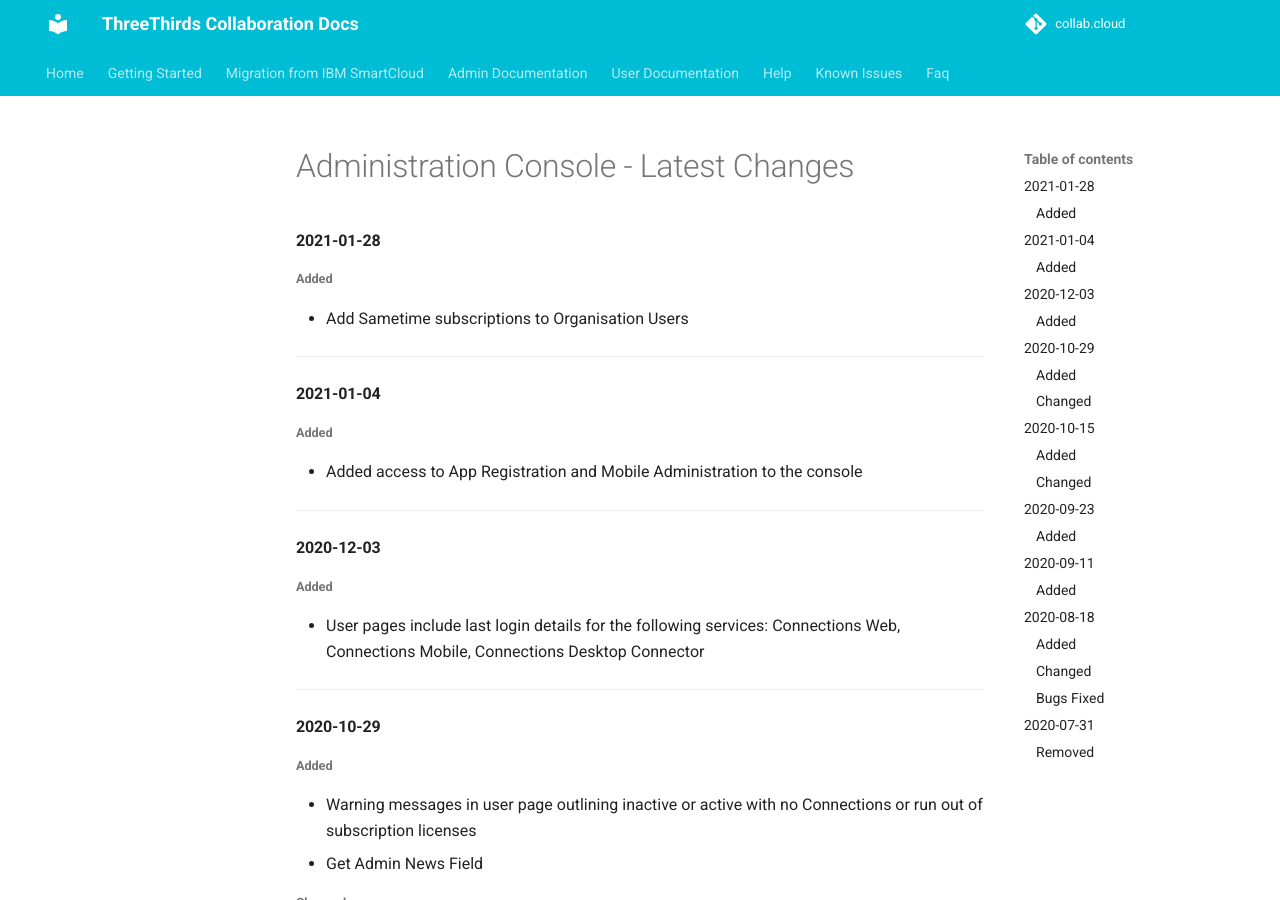
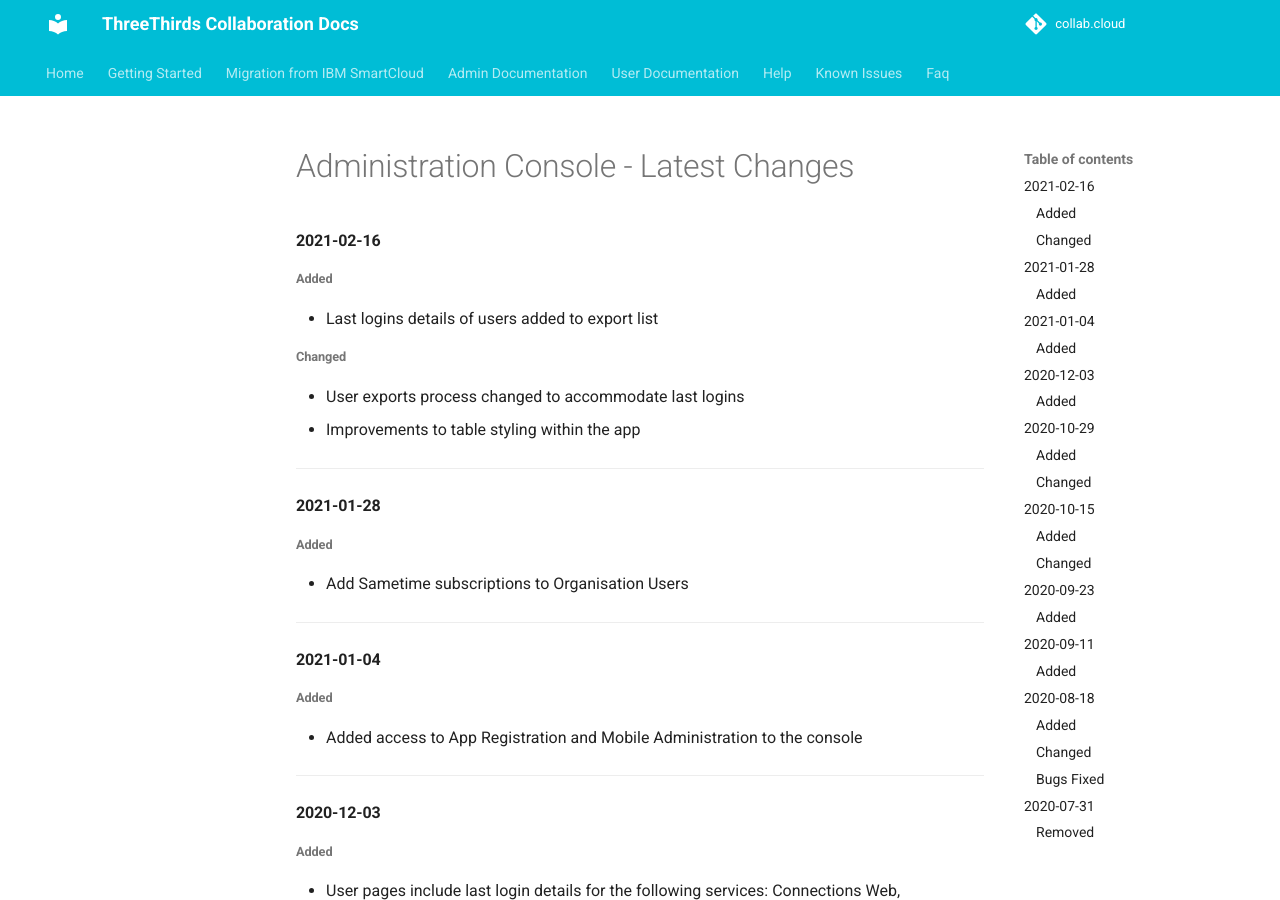
Before and after one commit to collabdotcloud/docs.collab.cloud, an MkDocs documentation site: the page built from docs/admin/admin-latest-changes.md, in a window 1280 px wide and 900 px high. Built offline with MkDocs 1.6.1 and Material for MkDocs 9.7.7, drawn with Linux system fonts in a browser that asks for light colours.

Commit message:
admin app updates

```diff
--- a/docs/admin/admin-latest-changes.md
+++ b/docs/admin/admin-latest-changes.md
@@ -1,4 +1,17 @@
 # Administration Console - Latest Changes
+
+#### 2021-02-16
+
+###### Added
+
+- Last logins details of users added to export list
+
+###### Changed
+
+- User exports process changed to accommodate last logins
+- Improvements to table styling within the app
+
+---
 
 #### 2021-01-28
 
```
